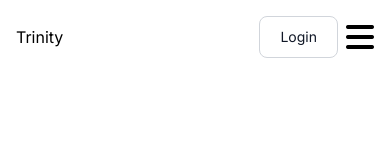
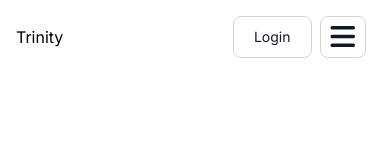
Before and after one commit to HaroonSaifi17/PrepZone, an Angular app: page / in a window 390 px wide. Shown: the top 160 px of the page. Built offline with nearby package versions, Linux system fonts and the light colour scheme.

Commit message:
fix hamburger menu for navbar

```diff
--- a/package.json
+++ b/package.json
@@ -18,6 +18,7 @@
     "@angular/platform-browser": "^14.1.0",
     "@angular/platform-browser-dynamic": "^14.1.0",
     "@angular/router": "^14.1.0",
+    "eruda": "^3.0.0",
     "rxjs": "~7.5.0",
     "tslib": "^2.3.0",
     "zone.js": "~0.11.4"
--- a/src/app/app.component.ts
+++ b/src/app/app.component.ts
@@ -1,4 +1,5 @@
 import { Component } from '@angular/core';
+import eruda from 'eruda';
 
 @Component({
   selector: 'app-root',
@@ -7,4 +8,7 @@ import { Component } from '@angular/core';
 })
 export class AppComponent {
   title = 'Trinity';
+  constructor(){
+    eruda.init()
+  }
 }
--- a/src/app/pages/home/navbar/navbar.component.html
+++ b/src/app/pages/home/navbar/navbar.component.html
@@ -1,7 +1,7 @@
 <nav class="max-w-screen-xl flex p-4 justify-between mx-auto items-center">
   <div><a href="#home">Trinity</a></div>
-  <div #list class="max-sm:fixed max-sm:w-3/4 top-0 right-full">
-    <ul class="flex max-sm:flex-col">
+  <div #list class="max-sm:fixed max-sm:w-3/4 max-sm:top-0 max-sm:-right-full duration-100 max-sm:bg-gray-100 max-sm:h-[100vh]">
+    <ul class="flex max-sm:flex-col max-sm:w-full max-sm:justify-start max-sm:items-stretch max-sm:h-full max-sm:py-20 max-sm:px-4 max-sm:space-y-5">
       <li><a class="m-1 p-2" href="">Home</a></li>
       <li><a class="m-1 p-2" href="">About</a></li>
       <li><a class="m-1 p-2" href="">Contact</a></li>
@@ -16,9 +16,9 @@
       Login
     </button>
   </div>
-  <div class="block sm:hidden my-auto">
-    <a (click)="toggleClass(list)">
+  <div class="block sm:hidden my-auto z-10">
+  <button (click)="toggleClass(list)" type="button" class="text-gray-900 bg-white border border-gray-300 focus:outline-none hover:bg-gray-100 focus:ring-4 focus:ring-gray-200 font-medium rounded-lg text-sm px-2.5 py-2.5 mr-2 dark:bg-gray-800 dark:text-white dark:border-gray-600 dark:hover:bg-gray-700 dark:hover:border-gray-600 dark:focus:ring-gray-700">
       <i class="fa-solid fa-bars fa-2xl"></i>
-    </a>
+  </button>
   </div>
 </nav>
--- a/src/app/pages/home/navbar/navbar.component.ts
+++ b/src/app/pages/home/navbar/navbar.component.ts
@@ -9,12 +9,10 @@ export class NavbarComponent implements OnInit {
   constructor() { }
   ngOnInit(): void { }
   toggleClass(list: HTMLDivElement):void {
-    if (list.style.right == '0') {
-      list.style.right = '100%'
+    if (list.style.right == '0px') {
+      list.style.right = '-100%'
     } else {
-      list.style.right = '0'
+      list.style.right = '0px'
     }
-    console.log(list.style.right)
-    console.log("hellow");
   }
 }
```
Also changed, not shown: 1 other file (tests, documents, lock files or other folders).
